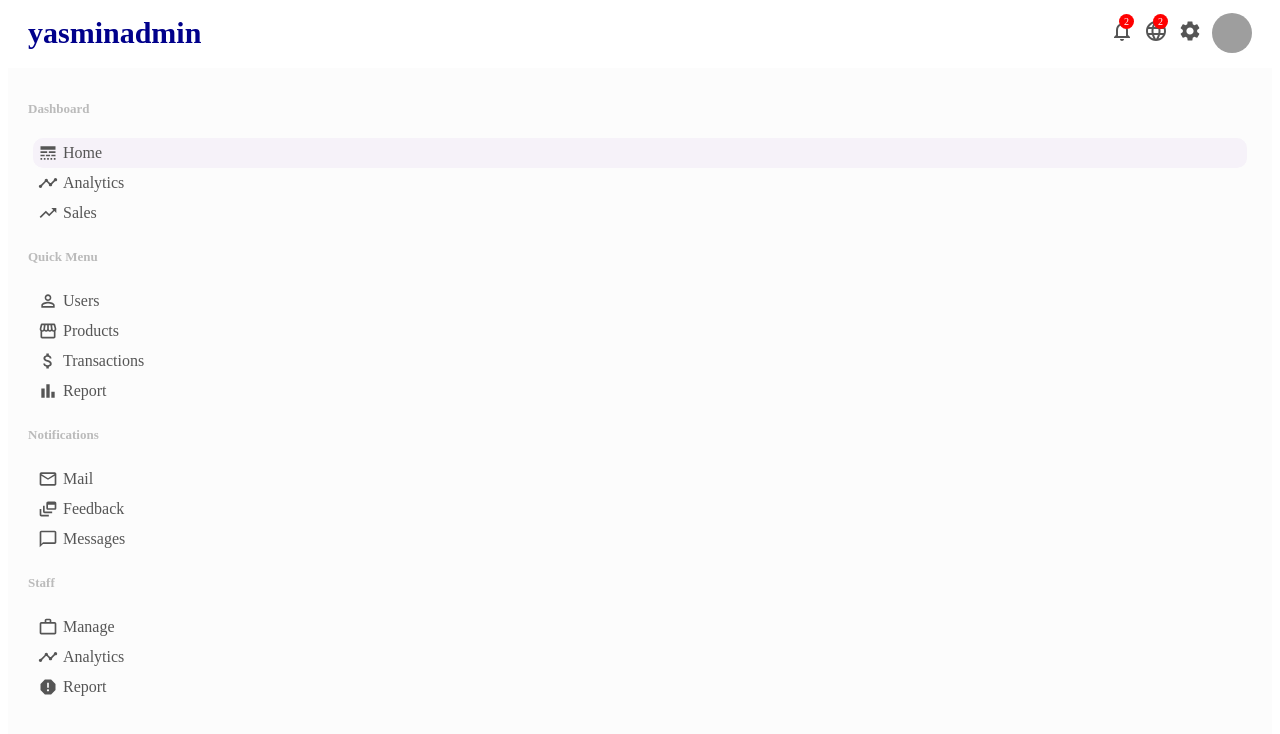
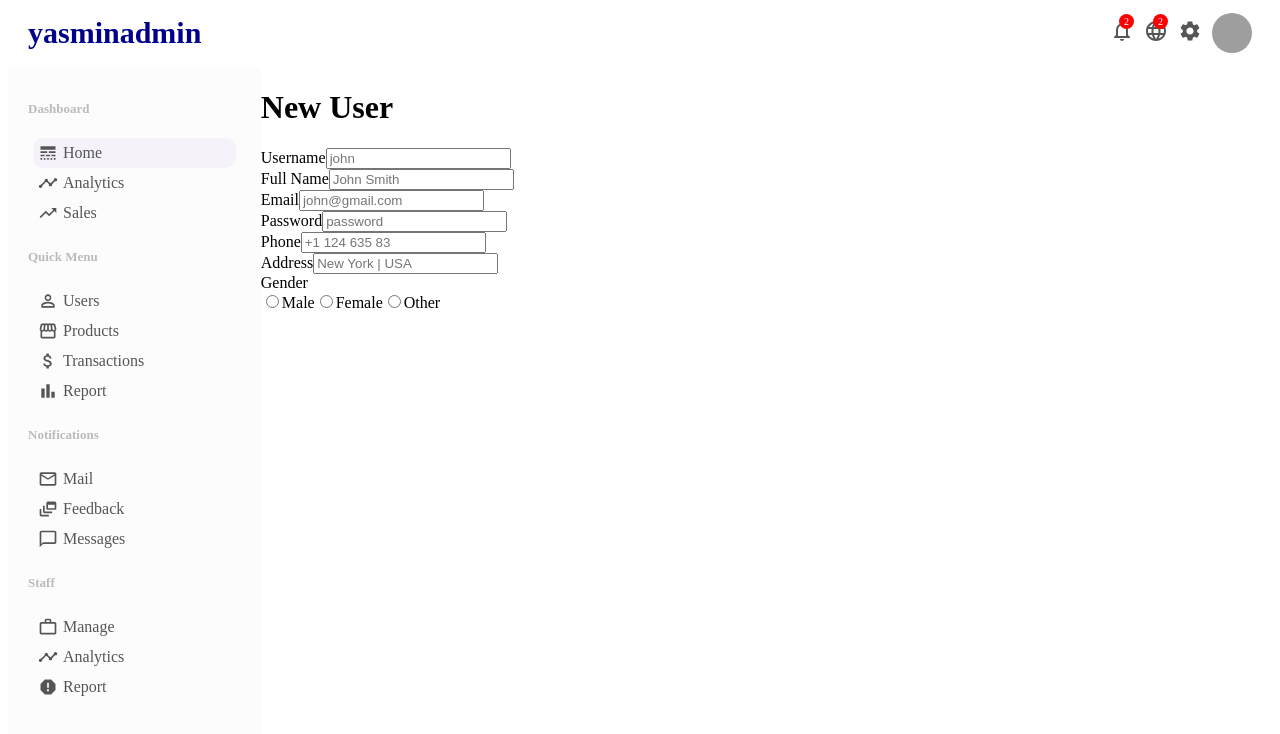
Before and after one commit to yasminaisha/admin-dashboard, a React (Create React App) app: page /newUser in a window 1280 px wide. Shown: the top 734 px of the page. Built offline with nearby package versions, Linux system fonts and the light colour scheme; grey boxes are pictures that could not be loaded; the HTML template or start-up script is replaced by a standard one.

Commit message:
created new user page

```diff
--- a/src/App.js
+++ b/src/App.js
@@ -6,6 +6,7 @@ import React from "react";
 import { BrowserRouter as Router, Switch, Route } from "react-router-dom";
 import UserList from "./pages/userList/UserList";
 import User from "./pages/user/User";
+import NewUser from "./pages/newPage/NewUser";
 
 
 function App() {
@@ -24,6 +25,9 @@ function App() {
           <Route path="/user/:userId">
             <User />
           </Route>
+          <Route path="/newUser">
+            <NewUser />
+          </Route>
         </Switch>
       </div>
   </Router>
--- a/src/components/widgetLg/WidgetLg.jsx
+++ b/src/components/widgetLg/WidgetLg.jsx
@@ -1,11 +1,10 @@
-import "./widgetLg.css"
+import "./widgetLg.css";
 import React from 'react';
 
 export default function WidgetLg() {
-
   const Button = ({type}) => {
     return <button className={"widgetLgButton " + type}>{type} </button>
-  }
+  };
   return (
     <div className="widgetLg">
       <h3 className="widgetLgTitle">Latest Transactions</h3>
@@ -23,7 +22,9 @@ export default function WidgetLg() {
           </td>
           <td className="widgetLgDate">2 Jun 2021</td>
           <td className="widgetLgAmount">$123.00</td>
-          <td className="widgetLgStatus"><Button type="Approved"></Button></td>
+          <td className="widgetLgStatus">
+            <Button type="Approved" />
+          </td>
         </tr>
         <tr className="widgetLgTr">
           <td className="widgetLgUser">
@@ -32,7 +33,9 @@ export default function WidgetLg() {
           </td>
           <td className="widgetLgDate">2 Jun 2021</td>
           <td className="widgetLgAmount">$123.00</td>
-          <td className="widgetLgStatus"><Button type="Declined"></Button></td>
+          <td className="widgetLgStatus">
+            <Button type="Declined" />
+          </td>
         </tr>
         <tr className="widgetLgTr">
           <td className="widgetLgUser">
@@ -41,7 +44,9 @@ export default function WidgetLg() {
           </td>
           <td className="widgetLgDate">2 Jun 2021</td>
           <td className="widgetLgAmount">$123.00</td>
-          <td className="widgetLgStatus"><Button type="Pending"></Button></td>
+          <td className="widgetLgStatus">
+            <Button type="Pending" />
+          </td>
         </tr>
         <tr className="widgetLgTr">
           <td className="widgetLgUser">
@@ -50,18 +55,11 @@ export default function WidgetLg() {
           </td>
           <td className="widgetLgDate">2 Jun 2021</td>
           <td className="widgetLgAmount">$123.00</td>
-          <td className="widgetLgStatus"><Button type="Approved"></Button></td>
-        </tr>
-        <tr className="widgetLgTr">
-          <td className="widgetLgUser">
-            <img src="https://upload.wikimedia.org/wikipedia/commons/thumb/4/42/Shaqi_jrvej.jpg/1200px-Shaqi_jrvej.jpg" alt="" className="widgetLgImg" />
-            <span className="widgetLgName">Jamie Sully</span>
+          <td className="widgetLgStatus">
+            <Button type="Approved"/>
           </td>
-          <td className="widgetLgDate">2 Jun 2021</td>
-          <td className="widgetLgAmount">$123.00</td>
-          <td className="widgetLgStatus"><Button type="Approved"></Button></td>
         </tr>
       </table>
     </div>
-  )
+  );
 }
--- a/src/components/widgetLg/widgetLg.css
+++ b/src/components/widgetLg/widgetLg.css
@@ -5,13 +5,13 @@
     padding: 20px;
 }
 
-.widgetTitle{
-    font-style: 22px;
+.widgetLgTitle{
+    font-size: 22px;
     font-weight: 600;
 }
 
 .widgetLgTable{
-    width: 100px;
+    width: 100%;
     border-spacing: 20px;
 }
 
@@ -47,10 +47,12 @@
     background-color: #e5faf2;
     color: #3bb077;
 }
+
 .widgetLgButton.Declined{
     background-color: #fff0f1;
     color: #d95087;
 }
+
 .widgetLgButton.Pending{
     background-color: #ebf1fe;
     color: #2a7ade;
--- a/src/components/widgetSm/widgetSm.css
+++ b/src/components/widgetSm/widgetSm.css
@@ -7,7 +7,7 @@
 }
 
 .widgetSmTitle{
-    font-style: 22px;
+    font-size: 22px;
     font-weight: 600;
 }
 
@@ -28,6 +28,7 @@
     display: flex;
     align-items: center;
     justify-content: space-between;
+    margin: 20px 0px;
 }
 
 .widgetSmUser{
@@ -55,6 +56,6 @@
 }
 
 .widgetSmIcon {
-    font-style: 16px;
+    font-size: 16px !important;
     margin-right: 5px;
 }
--- /dev/null
+++ b/src/pages/newPage/NewUser.jsx
@@ -0,0 +1,47 @@
+import "./newUser.css"
+import React from "react";
+
+export default function NewUser() {
+  return (
+    <div className="newUser">
+        <h1 className="newUserTitle">New User</h1>
+        <form className="newUserForm">
+          <div className="newUserItem">
+            <label>Username</label>
+            <input type="text" placeholder="john"/>
+          </div>
+          <div className="newUserItem">
+            <label>Full Name</label>
+            <input type="text" placeholder="John Smith"/>
+          </div>
+          <div className="newUserItem">
+            <label>Email</label>
+            <input type="email" placeholder="john@gmail.com"/>
+          </div>
+          <div className="newUserItem">
+            <label>Password</label>
+            <input type="password" placeholder="password"/>
+          </div>
+          <div className="newUserItem">
+            <label>Phone</label>
+            <input type="text" placeholder="+1 124 635 83"/>
+          </div>
+          <div className="newUserItem">
+            <label>Address</label>
+            <input type="text" placeholder="New York | USA"/>
+          </div>
+          <div className="newUserItem">
+            <label>Gender</label>
+          <div className="newUserGender">
+            <input type="radio" name="gender" id="male" value="male"/>
+            <label for="male">Male</label>
+            <input type="radio" name="gender" id="female" value="female"/>
+            <label for="female">Female</label>
+            <input type="radio" name="gender" id="other" value="other"/>
+            <label for="other">Other</label>
+          </div>
+          </div>
+        </form>
+    </div>
+  )
+}
--- /dev/null
+++ b/src/pages/newPage/newUser.css
@@ -0,0 +1,3 @@
+.newUser{
+    flex: 4;
+}
--- a/src/pages/user/user.css
+++ b/src/pages/user/user.css
@@ -20,7 +20,7 @@
     font-size: 16px;
 }
 
-.usercontainer{
+.userContainer{
     display: flex;
     margin-top: 20px;
 }
@@ -72,7 +72,7 @@
 }
 
 .userShowTitle{
-    font: 14px;
+    font-size: 14px;
     font-weight: 600;
     color: rgb(178, 173, 173);
 }
@@ -84,7 +84,7 @@
     color: #444;
 }
 
-.serShowIcon{
+.userShowIcon{
     font-size: 16px !important;
 }
 
--- a/src/pages/userList/UserList.jsx
+++ b/src/pages/userList/UserList.jsx
@@ -7,20 +7,20 @@ import { Link } from 'react-router-dom';
 import { useState } from 'react';
 
 export default function UserList() {
-    const [data,setData] = useState(userRows)
+    const [data,setData] = useState(userRows);
 
     const handleDelete = (id)=>{
       setData(data.filter(item=>item.id !== id));
-    }
+    };
   const columns = [
     { field: "id", headerName: "ID", width: 90 },
     { field: "user", headerName: "User", width: 200, renderCell:(params)=>{
       return (
         <div className="userListUser">
-          <img classname="userListImg" src={params.row.avatar} alt=""/>
+          <img className="userListImg" src={params.row.avatar} alt=""/>
           {params.row.username}
         </div>
-      )
+      );
     } },
     { field: 'email', headerName: 'Email', width: 200 },
     {
@@ -61,5 +61,5 @@ export default function UserList() {
         checkboxSelection
       />
     </div>
-  )
+  );
 }
--- a/src/pages/userList/userList.css
+++ b/src/pages/userList/userList.css
@@ -8,8 +8,8 @@
 }
 
 .userListImg {
-    width: 12px;
-    height: 12px;
+    width: 32px;
+    height: 32px;
     border-radius: 50%;
     object-fit: cover;
     margin-right: 10px;
```
Also changed, not shown: src/components/widgetSm/WidgetSm.jsx (+23 -18 lines), src/pages/user/User.jsx (+19 -20 lines).
